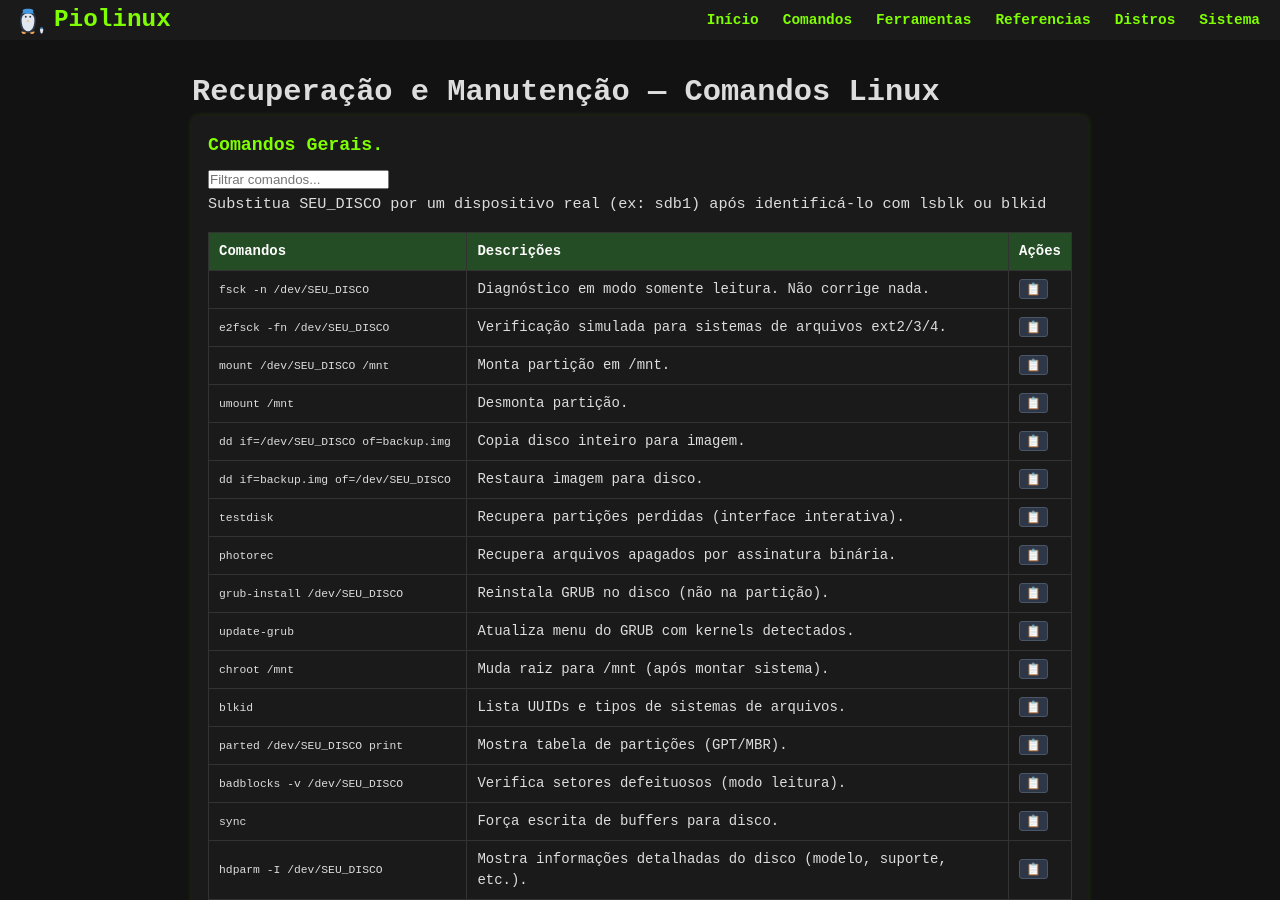
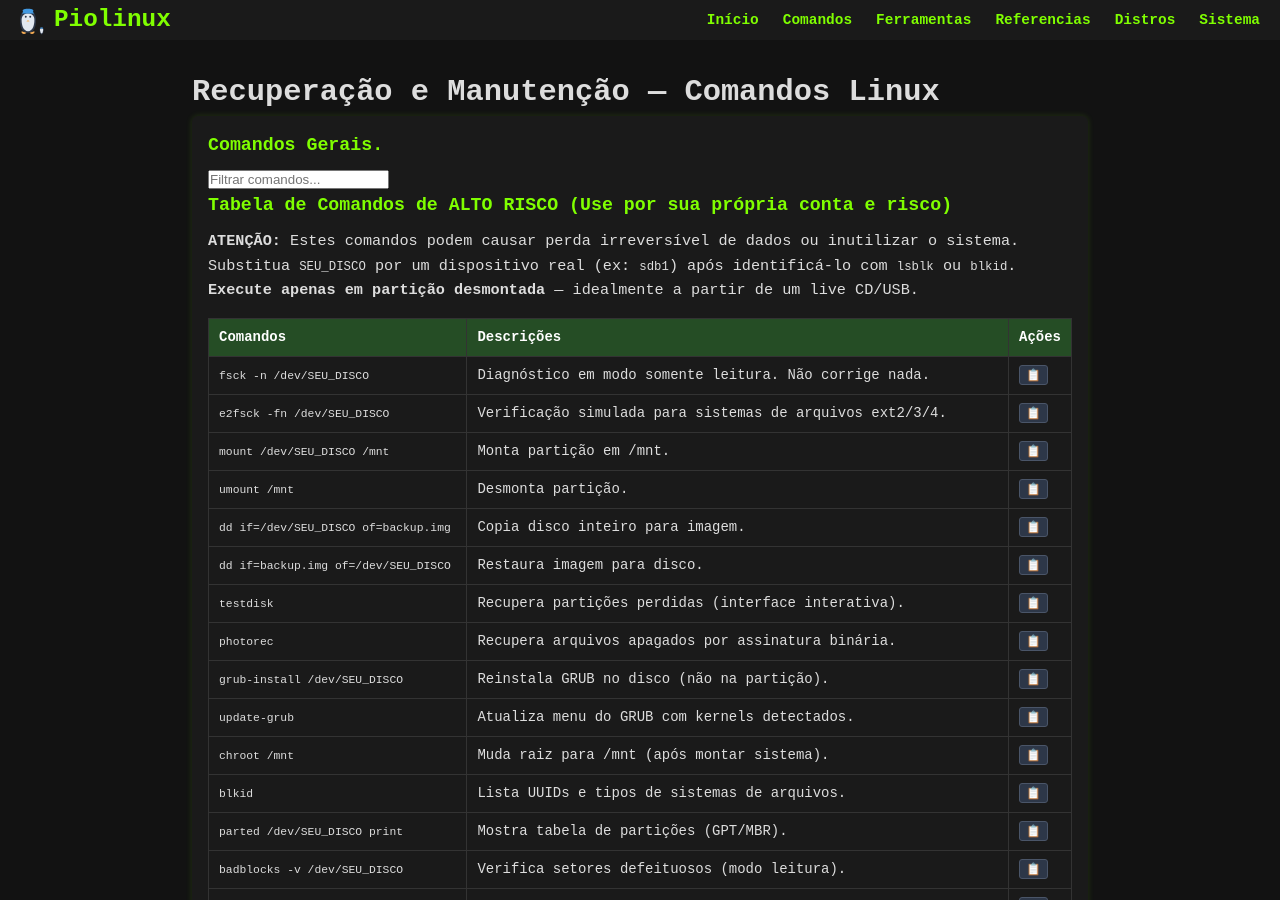
Before and after one commit to Piolinux/piolinux-site, a Jekyll site: the page built from _pages/_comandos/recuperacao-e-manutencao.md, in a window 1280 px wide and 900 px high. Built offline with Jekyll 4.4.1, drawn with Linux system fonts in a browser that asks for light colours.

Commit message:
Update recuperacao-e-manutencao.md

```diff
--- a/_pages/_comandos/recuperacao-e-manutencao.md
+++ b/_pages/_comandos/recuperacao-e-manutencao.md
@@ -24,7 +24,11 @@ function filtrarLinhas(termo) {
 }
 </script>
 
-<p>Substitua SEU_DISCO por um dispositivo real (ex: sdb1) após identificá-lo com lsblk ou blkid</p>
+<h2>Tabela de Comandos de ALTO RISCO (Use por sua própria conta e risco)</h2>
+<p><strong>ATENÇÃO:</strong> Estes comandos podem causar perda irreversível de dados ou inutilizar o sistema.<br>
+Substitua <code>SEU_DISCO</code> por um dispositivo real (ex: <code>sdb1</code>) após identificá-lo com <code>lsblk</code> ou <code>blkid</code>.<br>
+<strong>Execute apenas em partição desmontada</strong> — idealmente a partir de um live CD/USB.</p>
+
 <div class="table-container">
   <table class="evergreen-table">
     <thead>
```
